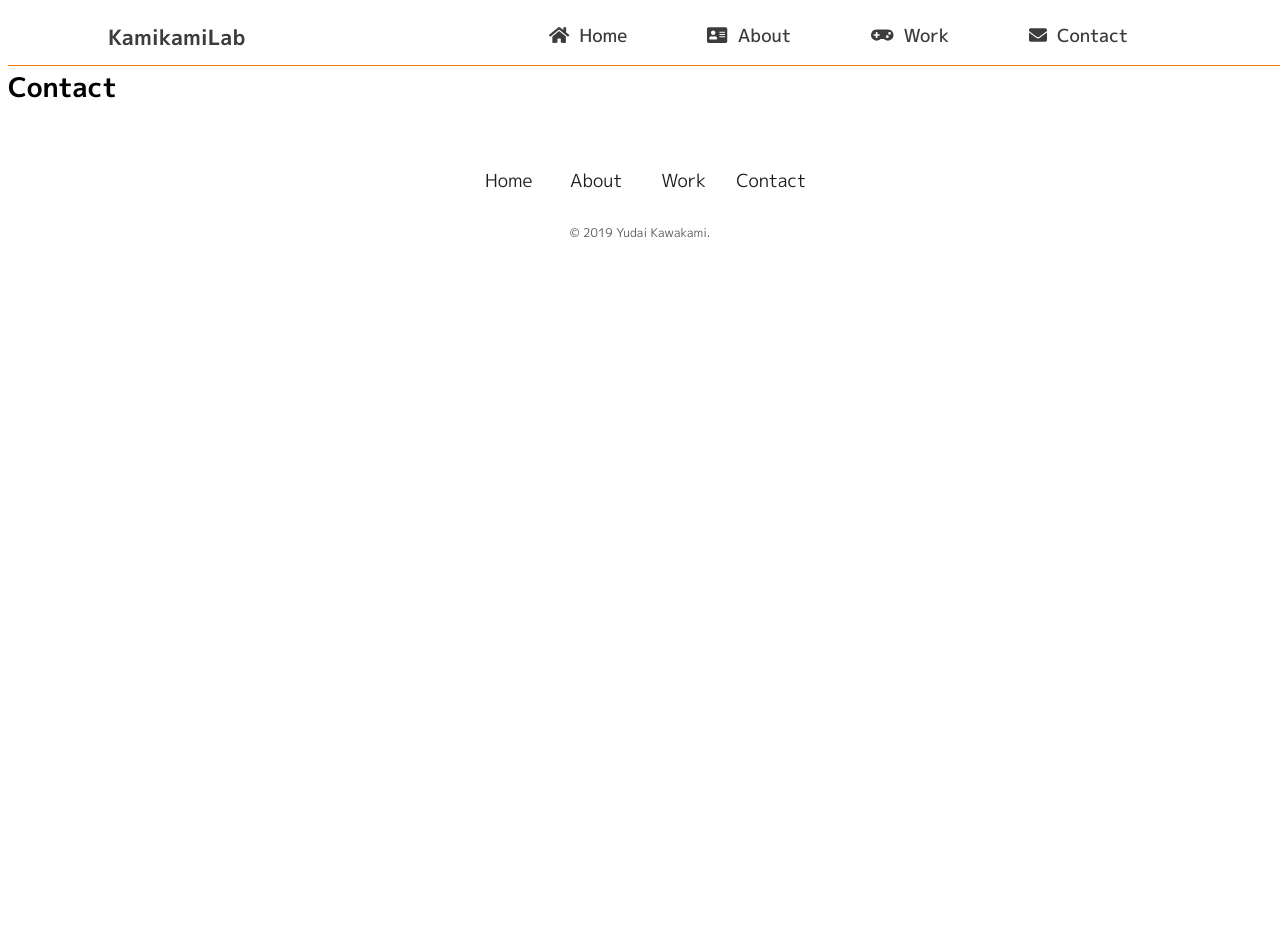
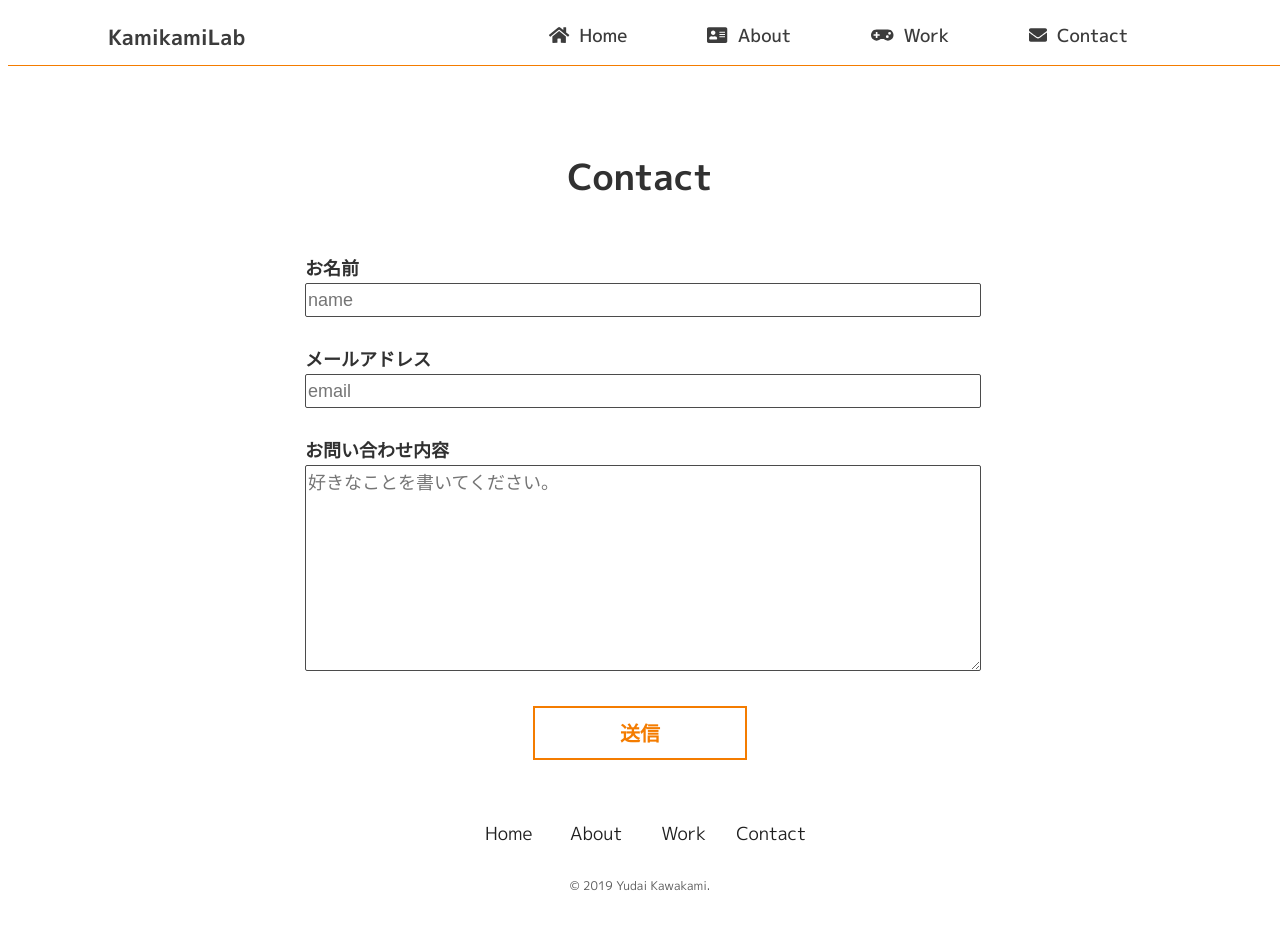
Before and after one commit to Hobiron03/my-portfolio, a Vue app: page /Contact in a window 1280 px wide. Shown: the top 930 px of the page. After the commit the page ends 905 px from the top, so only its background shows below. Built offline with nearby package versions, Linux system fonts and the light colour scheme.

Commit message:
Contactのページ作成

```diff
--- a/src/App.vue
+++ b/src/App.vue
@@ -28,10 +28,10 @@ export default {
 #app {
   /* background-color: #F6F6F6; */
   font-size: 18px;
+  color: rgb(49, 49, 49);
   font-family: 'M PLUS 1p', sans-serif;
   -webkit-font-smoothing: antialiased;
   -moz-osx-font-smoothing: grayscale;
-  height: 1400px;
 
 }
 
--- a/src/assets/workdata.json
+++ b/src/assets/workdata.json
@@ -4,7 +4,7 @@
         "name": "シロフミ",
         "description": "Unityを使用して作成した、ios向けのカジュアルゲームです",
         "techs": ["Unity", "C#"],
-        "imageLocate": "../assets/shiro.png"
+        "imageLocate": "shiro.png"
     },
     {
         "id": 2,
--- a/src/components/homeAbout.vue
+++ b/src/components/homeAbout.vue
@@ -62,7 +62,7 @@ $home: #F47C00;
     h1{
         margin-top: 30px;
         text-align: center;
-        font-weight: normal;
+        font-weight: bold;
     }
 
     .profile {
--- a/src/components/homeContact.vue
+++ b/src/components/homeContact.vue
@@ -31,7 +31,7 @@ $home: #F47C00;
     background-color: rgb(252, 252, 252);;
 
     h1{
-        font-weight: normal;
+        font-weight: bold;
     }
 
     .discriptionButton {
--- a/src/components/homeWork.vue
+++ b/src/components/homeWork.vue
@@ -5,7 +5,7 @@
             <myWork :product-name="works[0].name" :description="works[0].description" :techs="works[0].techs" :image-locate="works[0].imageLocate"></myWork>
         </div>
         <p class="discriptionButton">
-            <router-link to="/About">他の作品も見る</router-link>
+            <router-link to="/Work">他の作品も見る</router-link>
         </p>
     </div>
 </template>
@@ -37,7 +37,7 @@ $home: #F47C00;
     background-color: #ffffff;
 
     h1{
-        font-weight: normal;
+        font-weight: bold;
     }
 }
 
--- a/src/components/myWork.vue
+++ b/src/components/myWork.vue
@@ -15,7 +15,7 @@ export default {
     props: ['productName', 'description', 'techs', 'imageLocate'],
     data(){
         return{
-            backgroundImage: require("@/assets/shiro.png")
+            backgroundImage: require("@/assets/" + this.imageLocate)
         }
     }
 }
--- a/src/views/Contact.vue
+++ b/src/views/Contact.vue
@@ -1,6 +1,19 @@
 <template>
-    <div>
-            <h2>Contact</h2>
+    <div class="wrapper">
+        <div class="container">
+            <h1>Contact</h1>
+            <div class="form">
+                <p class="label"><label>お名前</label><br></p>
+                <input class="line-form" type="text" name="name" placeholder="name" value="" >
+                <p class="label"><label>メールアドレス</label><br></p>
+                <input class="line-form" type="text" name="email" placeholder="email" value="" >
+                <p class="label"><label>お問い合わせ内容</label><br></p>
+                <textarea class="text-form" name="contain" id="" cols="30" rows="10" placeholder="好きなことを書いてください。"></textarea>
+            </div>
+            <p class="discriptionButton">
+                <router-link to="/Contact">送信</router-link>
+            </p>
+        </div>
     </div>
 </template>
 
@@ -10,6 +23,70 @@ export default {
 }
 </script>
 
-<style lang="sass" scoped>
+<style lang="scss" scoped>
+
+$home: #F47C00;
+
+.wrapper{
+    max-width: 670px;
+    margin: 150px auto 0px auto;
+    h1{
+        font-weight: bold;
+    }
+    .container{
+        text-align: center;
+    }
+}
+
+
+.form{
+    margin-top: 50px;
+
+    p {
+        font-weight: bold;
+        text-align: left;
+        margin-bottom: 1px;
+    }
+
+    .line-form{
+        width: 100%;
+        height: 30px;
+        margin-bottom:10px;
+        border-radius: 2px;
+        border: 1px solid rgb(75, 75, 75);
+        font-size: 18px;
+    }
+
+    .text-form{
+        width: 100%;
+        height: 200px;
+        margin-bottom:10px;
+        border-radius: 2px;
+        border: 1px solid rgb(75, 75, 75);
+        font-size: 18px;
+    }
+}
+
+    .discriptionButton {
+
+        a {
+            margin: 0 auto;
+            display: block;
+            padding: 10px 15px;
+            margin-top: 10px;
+            width: 180px;
+            font-weight: bold;
+            font-size: 20px;
+            border: solid 2px $home;
+            text-align: center;
+            transition: all 0.3s;
+            color: $home;
+            text-decoration: none;
+            &:hover {
+                background-color: $home;
+                color: white;
+            }
+        }
+    }
 
 </style>
--- a/src/views/Work.vue
+++ b/src/views/Work.vue
@@ -1,3 +1,50 @@
 <template>
-    <p>Here is Work</p>
+    <div class="wrapper">
+        <h1>Work</h1>
+        <div class="container">
+            <div class="f-item">
+
+            </div>
+            <myWork :product-name="works[0].name" :description="works[0].description" :techs="works[0].techs" :image-locate="works[0].imageLocate"></myWork>
+            <myWork :product-name="works[0].name" :description="works[0].description" :techs="works[0].techs" :image-locate="works[0].imageLocate"></myWork>
+        </div>
+    </div>
 </template>
+
+<script>
+import works from "../assets/workdata.json";
+import myWork from "../components/myWork.vue";
+export default {
+    data(){
+        return{
+            works,
+        }
+    },
+    components:{
+        myWork,
+    }
+}
+</script>
+
+<style lang="scss" scoped>
+.wrapper{
+    max-width: 900px;
+    margin: 150px auto 0px auto;
+    h1{
+        font-weight: bold;
+        text-align: center;
+    }
+    .container{
+        text-align: center;
+        // display: flex;
+        // flex-direction: row;
+        float: left;
+        clear: both;
+
+        .f-item{
+
+        }
+    }
+}
+
+</style>
```
